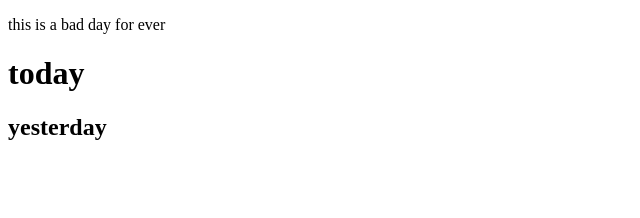
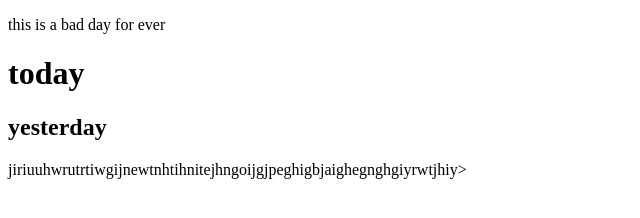
Before and after one commit to enamulhassanrotan/my-first-repo, a plain HTML site: page index.html in a window 1280 px wide. Shown: the whole page, without its empty margins (0-640 px from the left). Drawn offline with Linux system fonts and the light colour scheme.

Commit message:
habijabi

```diff
--- a/index.html
+++ b/index.html
@@ -10,5 +10,6 @@
     <p>this is a bad day for ever</p>
     <h1>today</h1>
     <h2>yesterday</h2>
+    <p>jiriuuhwrutrtiwgijnewtnhtihnitejhngoijgjpeghigbjaighegnghgiyrwtjhiy></p>
 </body>
 </html>
```
